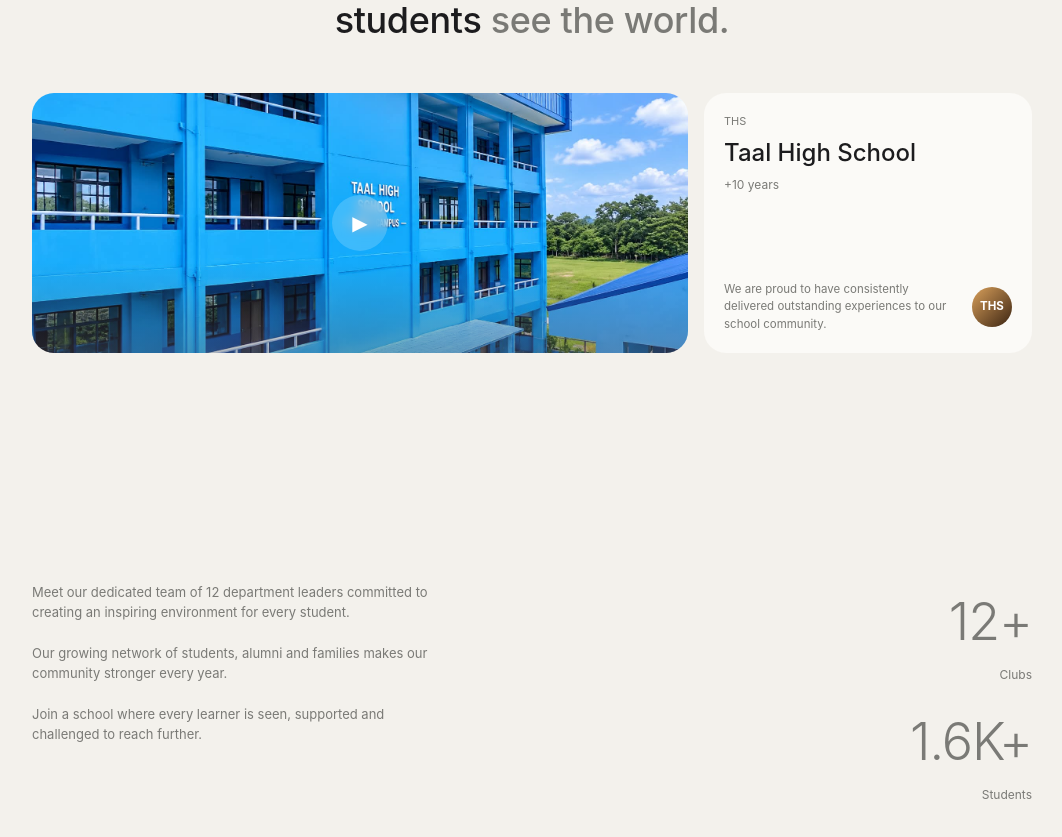
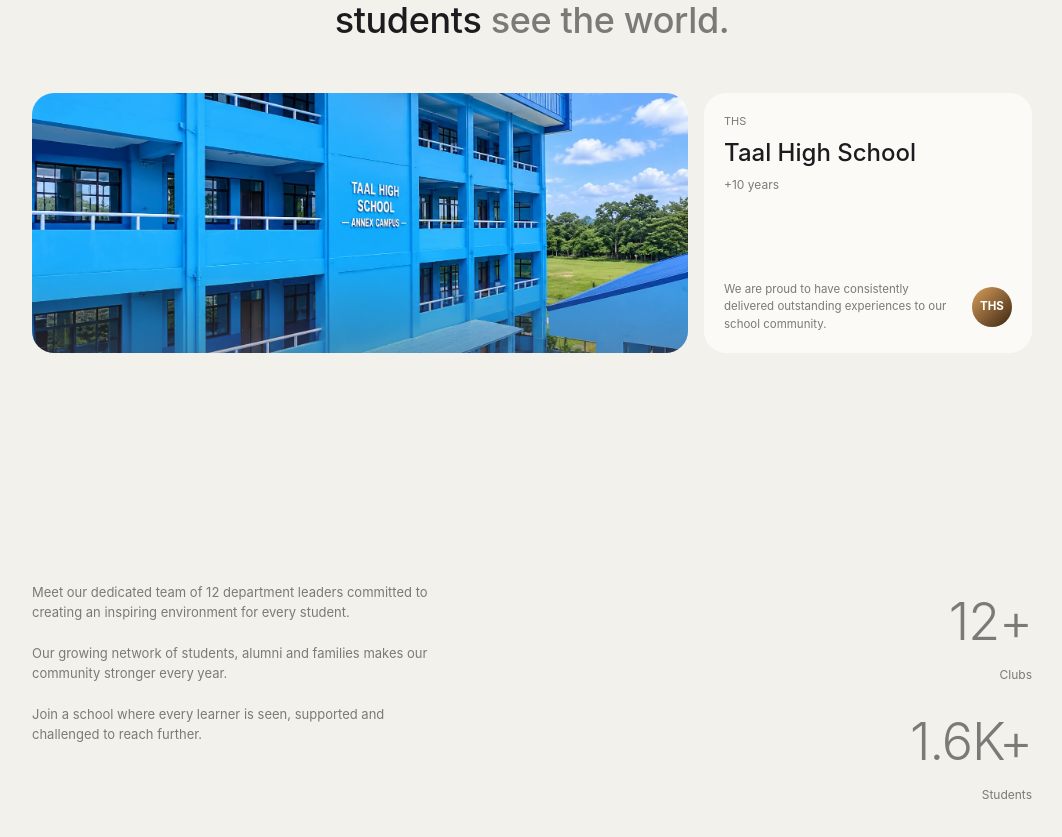
Before and after one commit to jadewasabi/enrollformfinal, a plain HTML site: page about.html in a window 1280 px wide. Shown: the part 1352-2189 px from the top of the page, without its empty margins (108-1170 px from the left). Drawn offline with Linux system fonts and the light colour scheme.

Commit message:
Update about.html

```diff
--- a/about.html
+++ b/about.html
@@ -41,7 +41,7 @@
 <section class="team" id="team">
   <h2 id="reveal-text" class="rv">Discover the inspiring community of teachers and mentors who craft learning experiences that challenge convention and transform how students see the world.</h2>
   <div class="team-grid rv">
-    <div class="video" id="videoBox"><button class="play" id="play" aria-label="Play campus tour">▶</button></div>
+    <div class="video" id="videoBox"></button></div>
     <div class="person">
       <div><div class="role"><span>THS</span><span></span></div><h4>Taal High School</h4><small>+10 years</small></div>
       <div class="quote"><span>We are proud to have consistently delivered outstanding experiences to our school community.</span><div class="avatar" id="principalImg">THS</div></div>
```
